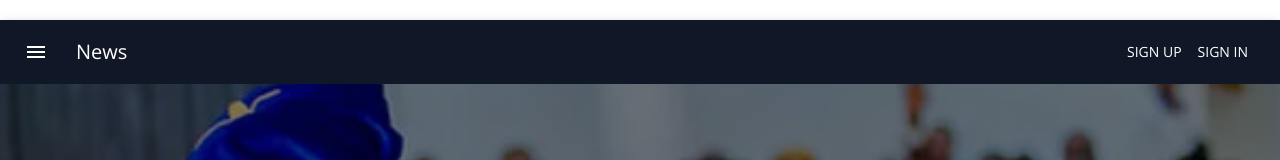
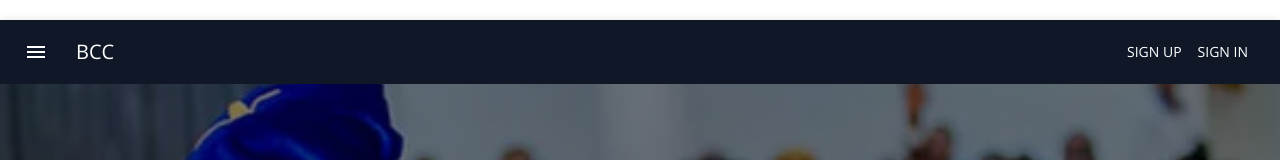
Before and after one commit to rachelumwari/BCC-frontend, a React (Create React App) app: page / in a window 1280 px wide. Shown: the top 160 px of the page. Built offline with nearby package versions, Linux system fonts and the light colour scheme.

Commit message:
add new change in userList

```diff
--- a/src/component/TopNav/TopnavBar.js
+++ b/src/component/TopNav/TopnavBar.js
@@ -8,6 +8,7 @@ import Typography from '@mui/material/Typography';
 import Button from '@mui/material/Button';
 import IconButton from '@mui/material/IconButton';
 import MenuIcon from '@mui/icons-material/Menu';
+import { color } from '@mui/system';
 
 
 
@@ -28,7 +29,7 @@ export default function TopnavBar() {
             <MenuIcon />
           </IconButton>
           <Typography variant="h6" component="div" sx={{ flexGrow: 1 }}>
-            News
+            BCC
           </Typography>
           <Button color='inherit'>Sign up</Button>
           <Button color="inherit">Sign in</Button>
--- a/src/pages/userList/BibleCertification.js
+++ b/src/pages/userList/BibleCertification.js
@@ -76,7 +76,7 @@ const BibleCertification = () => {
                         With all rights and privileges thereto pertaining in
                         testimony whereof, we have affixed our names and the
                         seal given at Kigali, Rwandaon this 23th day of the
-                        december 2018
+                        december 2022
                       </span>
                     </div>
                     <div class="col-xs-2"></div>
```
